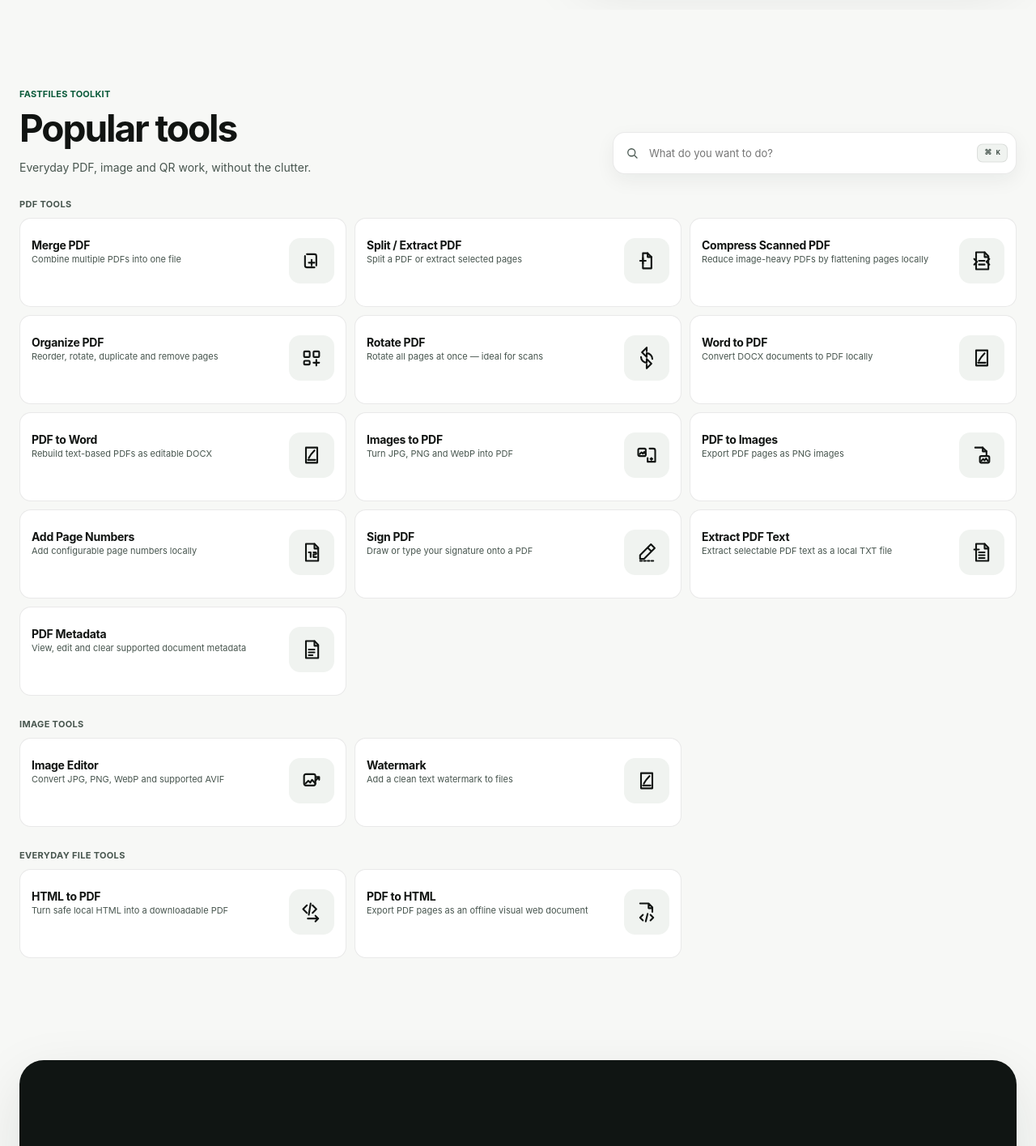
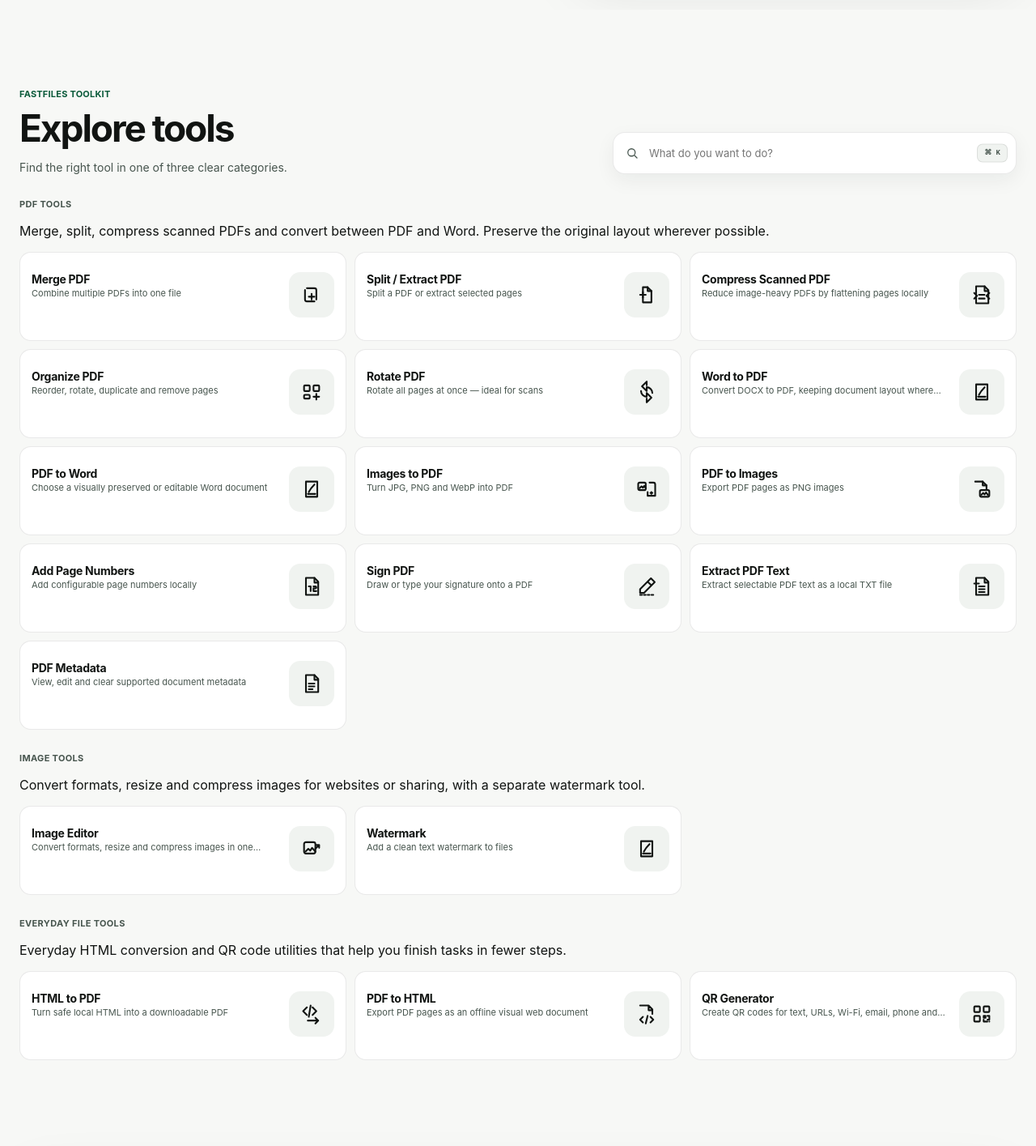
Before and after one commit to kzabCde/FastFiles, a Next.js app: page / in a window 1280 px wide. Shown: the part 640-2055 px from the top of the page at 81% size. Built offline with nearby package versions, Linux system fonts and the light colour scheme.

Commit message:
feat: show three descriptive tool sections on homepage

```diff
--- a/components/FastFilesApp.tsx
+++ b/components/FastFilesApp.tsx
@@ -31,8 +31,8 @@ const copy = {
     detected: "Files ready",
     clear: "Clear",
     browse: "Browse files",
-    popular: "Popular tools",
-    popularSub: "Everyday PDF, image and QR work, without the clutter.",
+    popular: "Explore tools",
+    popularSub: "Find the right tool in one of three clear categories.",
     mixed: "Mixed PDF and image selections do not share a safe action yet. Remove a type or add matching files.",
     noReady: "Remove unavailable files before choosing a tool.",
     workload: "Large workload",
@@ -55,8 +55,8 @@ const copy = {
     detected: "ไฟล์พร้อมแล้ว",
     clear: "ล้าง",
     browse: "เลือกไฟล์",
-    popular: "เครื่องมือยอดนิยม",
-    popularSub: "งาน PDF รูปภาพ และ QR Code ที่ใช้บ่อย โดยไม่เพิ่มขั้นตอนเกินจำเป็น",
+    popular: "เลือกเครื่องมือที่ต้องการ",
+    popularSub: "แบ่งเครื่องมือออกเป็น 3 กลุ่ม เพื่อให้ค้นหาและเริ่มใช้งานได้ง่ายขึ้น",
     mixed: "ไฟล์ PDF และรูปภาพที่เลือกพร้อมกันยังไม่มีเครื่องมือร่วมที่ปลอดภัย กรุณาลบหนึ่งประเภทหรือเพิ่มไฟล์ชนิดเดียวกัน",
     noReady: "กรุณาลบไฟล์ที่ใช้ไม่ได้ก่อนเลือกเครื่องมือ",
     workload: "งานขนาดใหญ่",
@@ -76,11 +76,11 @@ const toolDescriptions: Record<ToolDefinition["id"], Record<Language, string>> =
   "pdf-text": { en: "Extract selectable PDF text as a local TXT file", th: "ดึงข้อความที่เลือกได้จาก PDF เป็นไฟล์ TXT" },
   "pdf-to-html": { en: "Export PDF pages as an offline visual web document", th: "แปลงหน้า PDF เป็นเว็บออฟไลน์ที่คงหน้าตาเดิม" },
   "html-to-pdf": { en: "Turn safe local HTML into a downloadable PDF", th: "แปลง HTML ที่ตรวจสอบแล้วเป็น PDF ในเครื่อง" },
-  "word-to-pdf": { en: "Convert DOCX documents to PDF locally", th: "แปลงเอกสาร DOCX เป็น PDF ในเครื่อง" },
-  "pdf-to-word": { en: "Rebuild text-based PDFs as editable DOCX", th: "สร้าง PDF ที่มีข้อความกลับเป็น DOCX ที่แก้ไขได้" },
+  "word-to-pdf": { en: "Convert DOCX to PDF, keeping document layout where possible", th: "แปลง DOCX เป็น PDF โดยพยายามรักษารูปแบบต้นฉบับ" },
+  "pdf-to-word": { en: "Choose a visually preserved or editable Word document", th: "เลือกแปลงเป็น Word แบบคงหน้าตาเดิมหรือแก้ไขข้อความได้" },
   "images-to-pdf": { en: "Turn JPG, PNG and WebP into PDF", th: "รวม JPG, PNG และ WebP เป็น PDF" },
   "pdf-to-images": { en: "Export PDF pages as PNG images", th: "แปลงหน้า PDF ออกเป็น PNG" },
-  "image-convert": { en: "Convert JPG, PNG, WebP and supported AVIF", th: "แปลง JPG, PNG, WebP และ AVIF เมื่อเบราว์เซอร์รองรับ" },
+  "image-convert": { en: "Convert formats, resize and compress images in one editor", th: "แปลงนามสกุล ปรับขนาด และบีบอัดภาพในเครื่องมือเดียว" },
   "image-resize": { en: "Resize one image or a whole batch", th: "ปรับขนาดรูปเดี่ยวหรือหลายรูปพร้อมกัน" },
   "image-compress": { en: "Reduce image size for web and sharing", th: "ลดขนาดรูปสำหรับเว็บและการแชร์" },
   watermark: { en: "Add a clean text watermark to files", th: "เพิ่มลายน้ำข้อความให้ PDF หรือรูปภาพ" },
@@ -355,7 +355,7 @@ export default function FastFilesApp() {
         {query ? (
           <div className="tool-card-grid">
             {searchResults.map((tool) => <ToolButton key={tool.id} tool={tool} language={language} onClick={() => openTool(tool)} />)}
-            {qrMatches && <button className="tool-card" onClick={() => setActiveQr(true)} aria-label={language === "th" ? "สร้าง QR Code" : "QR Generator"}><div className="tool-card-top"><span className="tool-icon"><QrGlyph /></span></div><div><strong className="tool-name">{language === "th" ? "สร้าง QR Code" : "QR Generator"}</strong><p>{language === "th" ? "สร้าง QR จากข้อความ ลิงก์ Wi-Fi อีเมล โทรศัพท์ และ SMS" : "Create QR codes for text, URLs, Wi-Fi, email, phone and SMS."}</p></div><span className="tool-code">QR · LOCAL</span></button>}
+            {qrMatches && <QrToolButton language={language} onClick={() => setActiveQr(true)} />}
           </div>
         ) : (
           <>
@@ -364,10 +364,13 @@ export default function FastFilesApp() {
               if (!categoryTools.length) return null;
               return (
                 <div key={category.key} className="tool-category">
-                  <h3 className="tool-category-title">{language === "th" ? category.th : category.en}</h3>
+                  <div className="tool-category-heading">
+                    <h3 className="tool-category-title">{language === "th" ? category.th : category.en}</h3>
+                    <p className="tool-category-description">{language === "th" ? category.descriptionTh : category.descriptionEn}</p>
+                  </div>
                   <div className="tool-card-grid">
                     {categoryTools.map((tool) => <ToolButton key={tool.id} tool={tool} language={language} onClick={() => openTool(tool)} />)}
-                    {category.key === "enhance" && <button className="tool-card" onClick={() => setActiveQr(true)} aria-label={language === "th" ? "สร้าง QR Code" : "QR Generator"}><div className="tool-card-top"><span className="tool-icon"><QrGlyph /></span></div><div><strong className="tool-name">{language === "th" ? "สร้าง QR Code" : "QR Generator"}</strong><p>{language === "th" ? "สร้าง QR จากข้อความ ลิงก์ Wi-Fi อีเมล" : "Create QR codes for text, URLs, Wi-Fi, email."}</p></div><span className="tool-code">QR · LOCAL</span></button>}
+                    {category.key === "general" && <QrToolButton language={language} onClick={() => setActiveQr(true)} />}
                   </div>
                 </div>
               );
@@ -389,6 +392,19 @@ export default function FastFilesApp() {
 
 function ToolButton({ tool, language, onClick, disabled = false }: { tool: ToolDefinition; language: Language; onClick: () => void; disabled?: boolean }) {
   return <button className="tool-card" onClick={onClick} disabled={disabled}><div className="tool-card-top"><span className="tool-icon"><ToolGlyph id={tool.id} /></span></div><div><strong className="tool-name">{language === "th" ? tool.thai : tool.label}</strong><p>{toolDescriptions[tool.id][language]}</p></div><span className="tool-code">{tool.short}</span></button>;
+}
+
+function QrToolButton({ language, onClick }: { language: Language; onClick: () => void }) {
+  return (
+    <button className="tool-card" onClick={onClick} aria-label={language === "th" ? "สร้าง QR Code" : "QR Generator"}>
+      <div className="tool-card-top"><span className="tool-icon"><QrGlyph /></span></div>
+      <div>
+        <strong className="tool-name">{language === "th" ? "สร้าง QR Code" : "QR Generator"}</strong>
+        <p>{language === "th" ? "สร้าง QR จากข้อความ ลิงก์ Wi-Fi อีเมล โทรศัพท์ และ SMS" : "Create QR codes for text, URLs, Wi-Fi, email, phone and SMS."}</p>
+      </div>
+      <span className="tool-code">QR · LOCAL</span>
+    </button>
+  );
 }
 
 function FastFilesMark() {
```
